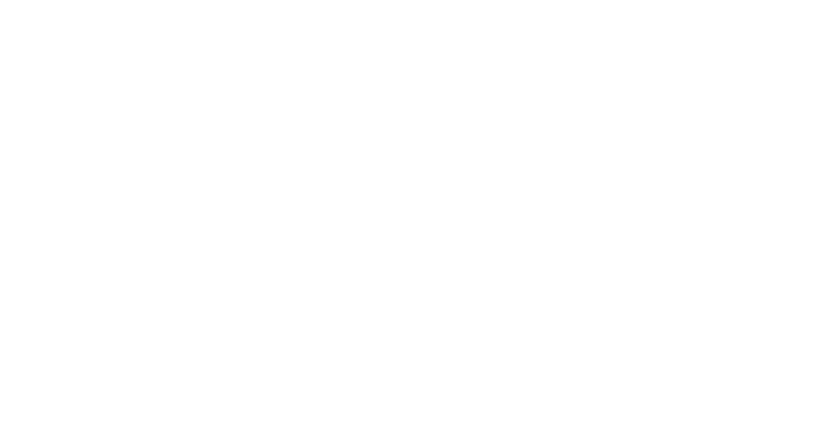
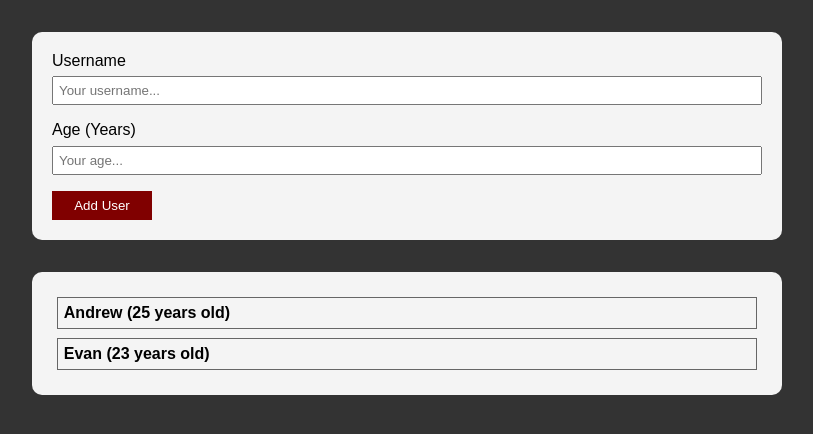
Before and after one commit to AndrewJacobVlietstra/React, a React (Create React App) app in the folder 02-add-users-project/: page / in a window 1280 px wide. Shown: the top 434 px of the page, without its empty margins (233-1046 px from the left). Built offline with nearby package versions, Linux system fonts and the light colour scheme.

Commit message:
Setup most of the project on my own

```diff
--- a/02-add-users-project/src/App.js
+++ b/02-add-users-project/src/App.js
@@ -1,11 +1,18 @@
-import React from 'react';
-
+import React from "react";
+import InputForm from "./Components/InputForm/InputForm";
+import UserList from "./Components/UserList/UserList";
 
 function App() {
+
+  const saveNewUser = (newUser) => {
+    console.log(newUser);
+  };
+
   return (
-    <div>
-
-    </div>
+    <>
+      <InputForm onAddNewUser={saveNewUser}/>
+      <UserList />
+    </>
   );
 }
 
--- a/02-add-users-project/src/Components/InputForm/InputForm.css
+++ b/02-add-users-project/src/Components/InputForm/InputForm.css
@@ -0,0 +1,25 @@
+.formClass {
+    display: flex;
+    flex-direction: column;
+    background-color: #f4f4f4;
+    width: 750px;
+    height: auto;
+    margin: 2rem auto;
+    padding: 20px;
+    border-radius: 10px;
+}
+
+.formInput {
+    padding: 5px;
+    margin-top: .4rem;
+    margin-bottom: 1rem;
+}
+
+.formButton {
+    background-color: maroon;
+    color: #fff;
+    width: 100px;
+    border: none;
+    padding: 7px;
+    cursor: pointer;
+}
--- a/02-add-users-project/src/Components/InputForm/InputForm.js
+++ b/02-add-users-project/src/Components/InputForm/InputForm.js
@@ -1,10 +1,37 @@
-import React from 'react'
+import React, { useState } from 'react'
 import './InputForm.css';
 
-function InputForm() {
+function InputForm(props) {
+
+    const [userName, setUserName] = useState('');
+    const [userAge, setUserAge] = useState('');
+
+    const userNameOnChangeHandler = (event) => {
+        setUserName(event.target.value);
+    };
+
+    const userAgeOnChangeHandler = (event) => {
+        setUserAge(event.target.value);
+    };
+
+    const formSubmitHandler = (event) => {
+        event.preventDefault();
+        const newUser = {
+            userName: userName,
+            userAge: userAge,
+        };
+        props.onAddNewUser(newUser);
+    }
+
     return (
         <div>
-
+            <form className='formClass'>
+                <label>Username</label>
+                <input className='formInput' type='text' placeholder='Your username...' onChange={userNameOnChangeHandler}></input>
+                <label>Age (Years)</label>
+                <input className='formInput' type='number' placeholder='Your age...' onChange={userAgeOnChangeHandler}></input>
+                <button className='formButton' type='submit' onClick={formSubmitHandler}>Add User</button>
+            </form>
         </div>
     )
 }
--- /dev/null
+++ b/02-add-users-project/src/Components/UserList/UserList.css
@@ -0,0 +1,18 @@
+.userList {
+    display: flex;
+    flex-direction: column;
+    background-color: #f4f4f4;
+    width: 750px;
+    height: auto;
+    margin: 2rem auto;
+    padding: 20px;
+    border-radius: 10px;
+    list-style: none;
+}
+
+.userListItem {
+    border: 1px solid #666;
+    padding: 6px;
+    margin: .3rem;
+    font-weight: bold;
+}
--- /dev/null
+++ b/02-add-users-project/src/Components/UserList/UserList.js
@@ -0,0 +1,21 @@
+import React, { useState } from 'react'
+import './UserList.css';
+
+function UserList() {
+    const [users, setUsers] = useState([
+        {userName: 'Andrew', userAge: 25},
+        {userName: 'Evan', userAge: 23},
+    ]);
+
+    const mappedUsers = users.map((user) => {
+        return <li key={user.userName} className='userListItem'>{user.userName} ({user.userAge} years old)</li>;
+    });
+
+    return (
+        <ul className='userList'>
+            {mappedUsers}
+        </ul>
+    )
+}
+
+export default UserList
--- a/02-add-users-project/src/index.css
+++ b/02-add-users-project/src/index.css
@@ -8,4 +8,5 @@
 
 body {
   margin: 0;
+  background-color: #333;
 }
```
Also changed, not shown: 02-add-users-project/src/Components/AddUserButton/AddUserButton.js (deleted, +0 -12 lines), 02-add-users-project/src/Components/AddUserButton/AddUserButton.css (deleted).
